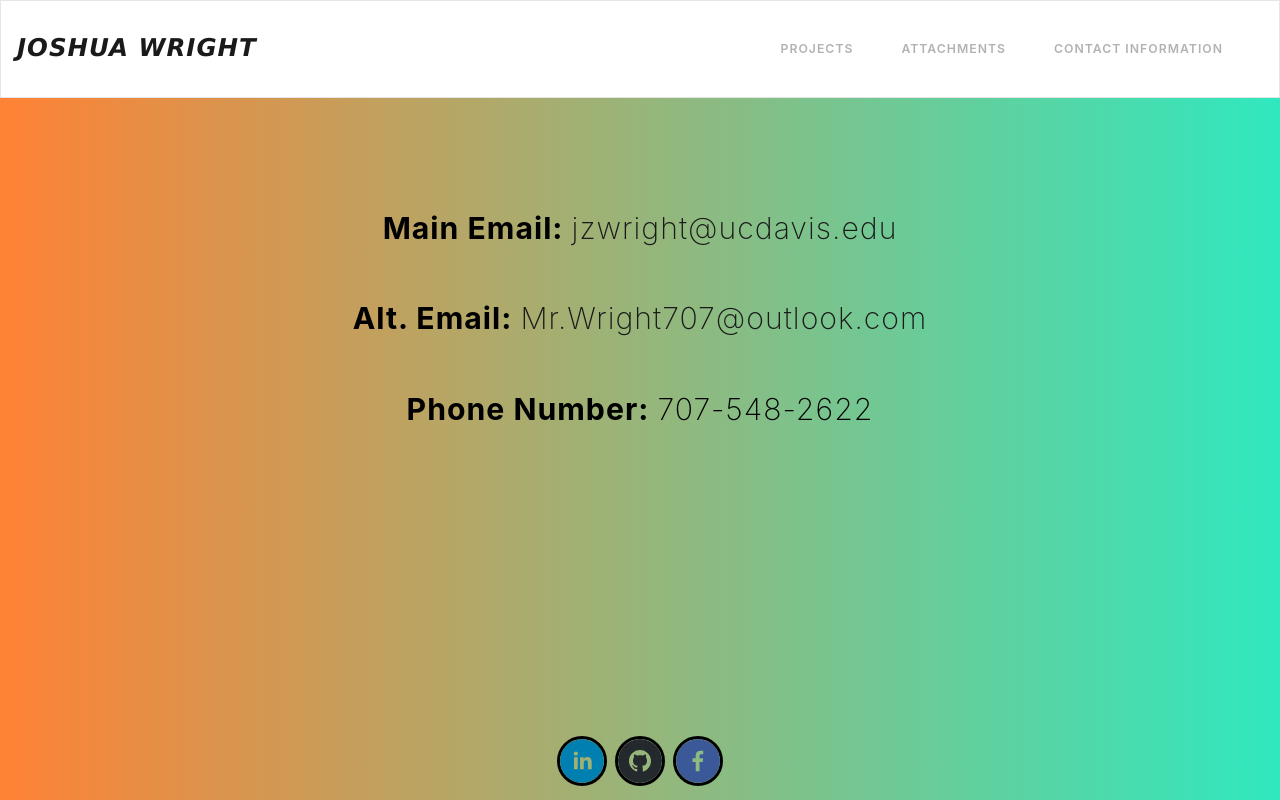
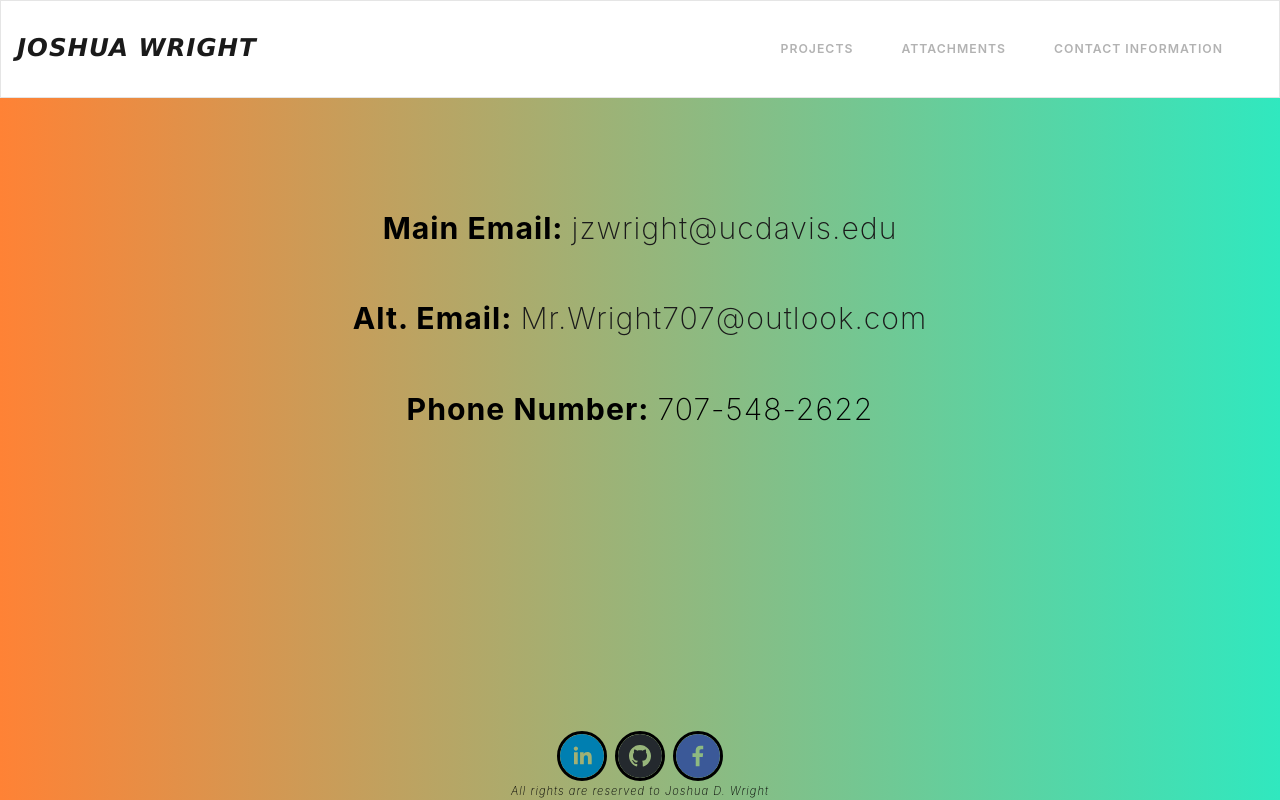
Before and after one commit to Jwright707/jdwportfolio, a React (Create React App) app: page /login in a window 1280 px wide. Built offline with nearby package versions, Linux system fonts and the light colour scheme.

Commit message:
styling update

```diff
--- a/src/App.js
+++ b/src/App.js
@@ -6,7 +6,7 @@ import Home from "./components/home";
 import Error from "./components/error";
 import Navbr from "./components/navbar";
 import Projects from "./components/projects";
-import tradeMark from "./components/trademark";
+import TM from "./components/trademark";
 import attachMents from "./components/attachments";
 
 class App extends Component {
@@ -23,7 +23,7 @@ class App extends Component {
             <Route component={Error} />
           </Switch>
         </BrowserRouter>
-        <tradeMark />
+        <TM />
       </div>
     );
   }
--- a/src/components/trademark.js
+++ b/src/components/trademark.js
@@ -1,10 +1,11 @@
 import React, { Component } from "react";
+import "../templates/trademark.css";
 
 class tradeMark extends Component {
   render() {
     return (
       <div>
-        <h2>All rights are reserved to Joshua D. Wright</h2>
+        <i className="tm">All rights are reserved to Joshua D. Wright</i>
       </div>
     );
   }
--- a/src/templates/login.css
+++ b/src/templates/login.css
@@ -20,8 +20,8 @@
   margin: auto;
   text-align: center;
   padding: 10px;
-  position: fixed;
-  bottom: 0;
+  position: absolute;
+  bottom: 5px;
   left: 0;
   right: 0;
 }
--- /dev/null
+++ b/src/templates/trademark.css
@@ -0,0 +1,11 @@
+.tm {
+  display: block;
+  text-align: center;
+  opacity: 1;
+  font-size: 80%;
+  color: black;
+  bottom: 0px;
+  position: absolute;
+  left: 0px;
+  right: 0px;
+}
```
Also changed, not shown: 1 other file (tests, documents, lock files or other folders).
